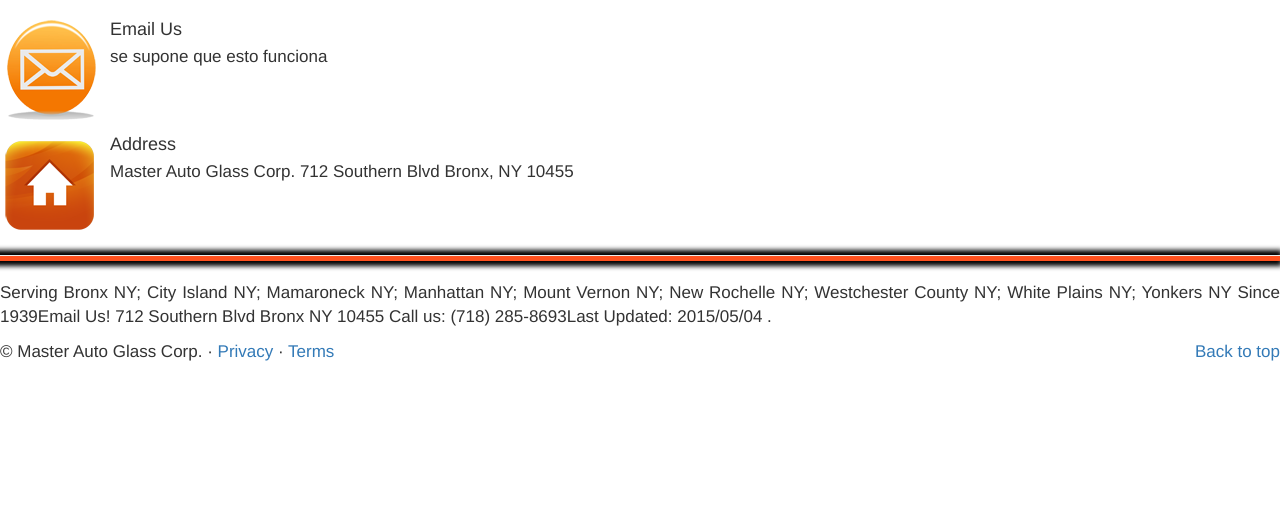
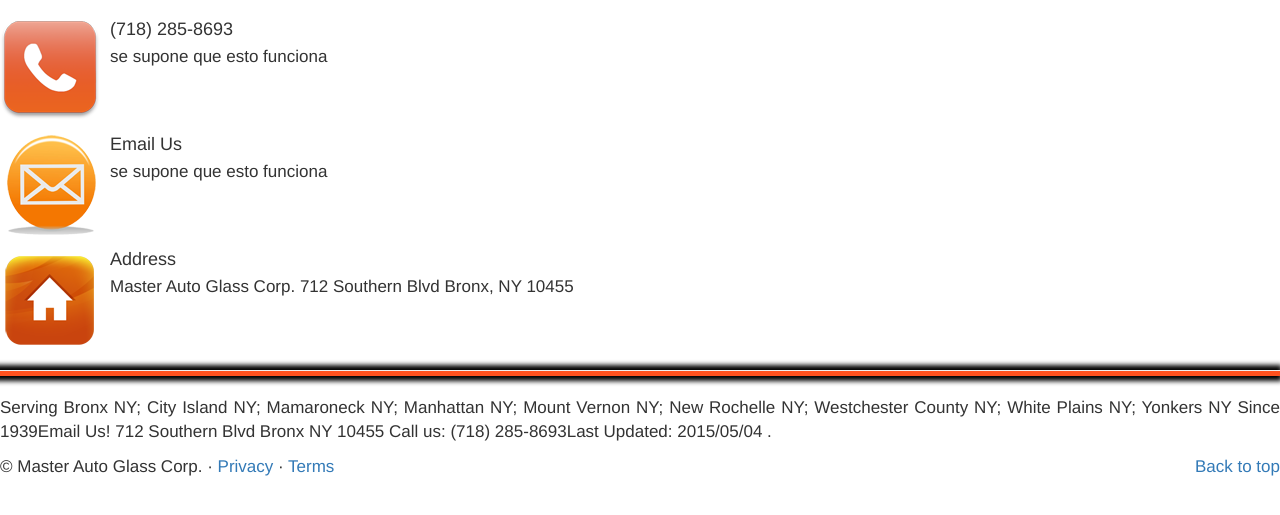
Before and after one commit to david97ly/masterautoglass, a Django app: page /contacto in a window 1280 px wide. Shown: the part 54-569 px from the top of the page. Run offline with Django 3.2, Linux system fonts and the light colour scheme; parts of the project's set-up code (start-up, migrations or seed data) failed here and were passed over; some libraries are stand-ins or nearby versions.

Commit message:
con toda la info

```diff
--- a/glass/templates/contacto.html
+++ b/glass/templates/contacto.html
@@ -56,6 +56,19 @@
 
 
 
+  <div  class= "media" >
+  <div  class= "media-left" >
+    <a  href= "#" >
+      <img  class= "media-object"  src= "/static/imagenes/banner/telefono.png""  alt= "..." >
+    </a>
+  </div>
+  <div  class= "media-body" >
+    <h4  class= "media-heading" > (718) 285-8693 </h4>
+    <p>se supone que esto funciona</p>
+  </div>
+</div>
+
+
     <div  class= "media" >
   <div  class= "media-left" >
     <a  href= "#" >
```
